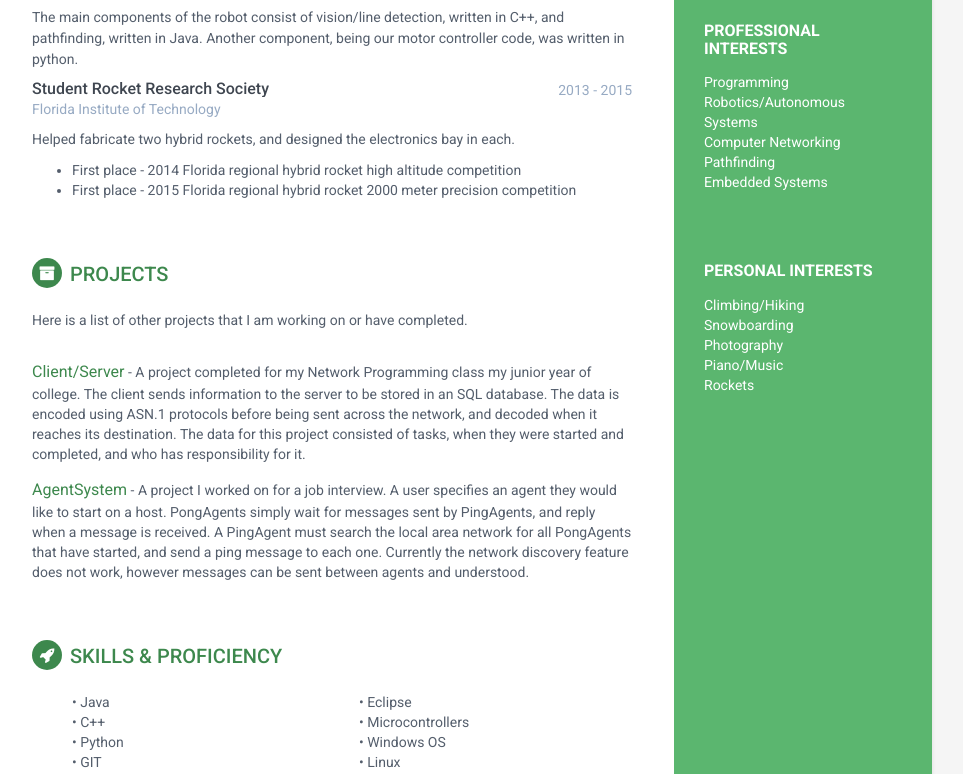
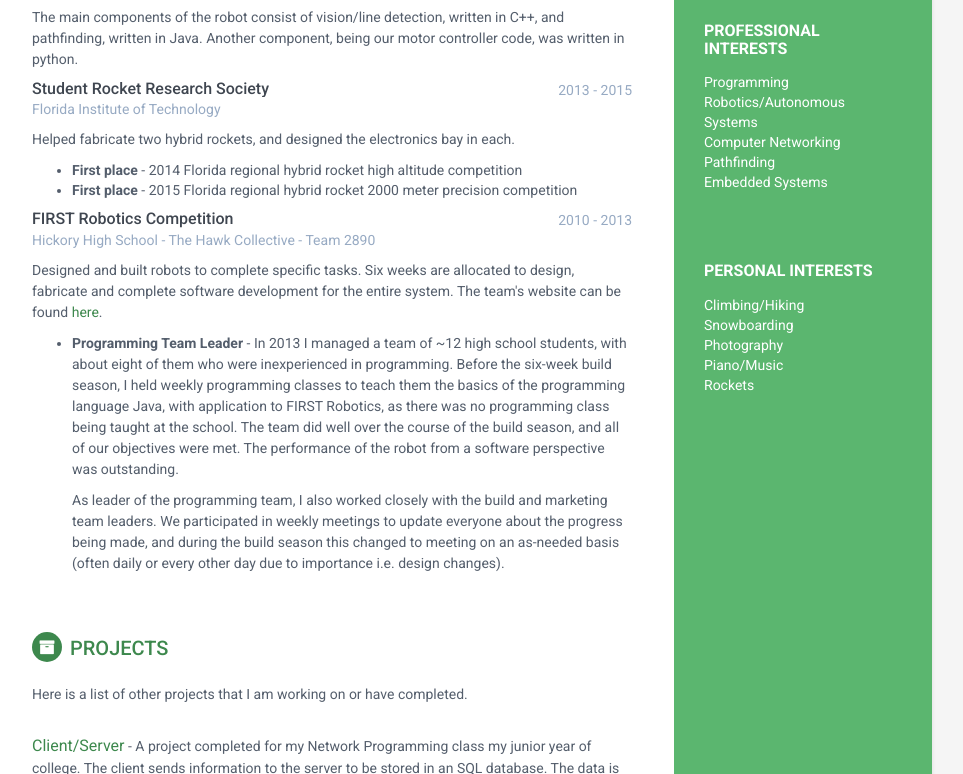
Before and after one commit to ahill2013/ahill2013.github.io, a plain HTML site: page index.html in a window 1280 px wide. Shown: the part 670-1444 px from the top of the page, without its empty margins (188-1151 px from the left). Drawn offline with Linux system fonts and the light colour scheme.

Commit message:
Added FRC

```diff
--- a/index.html
+++ b/index.html
@@ -130,25 +130,31 @@
                     <div class="details">
                         <p>Helped fabricate two hybrid rockets, and designed the electronics bay in each.</p>
                         <ul style="list-style-type:disc">
-                            <li>First place - 2014 Florida regional hybrid rocket high altitude competition</li>
-                            <li>First place - 2015 Florida regional hybrid rocket 2000 meter precision competition</li>
+                            <li><b>First place</b> - 2014 Florida regional hybrid rocket high altitude competition</li>
+                            <li><b>First place</b> - 2015 Florida regional hybrid rocket 2000 meter precision competition</li>
                         </ul>
 
                     </div><!--//details-->
                 </div><!--//item-->
 
-<!--                <div class="item">
+                <div class="item">
                     <div class="meta">
                         <div class="upper-row">
-                            <h3 class="job-title">UI Developer</h3>
-                            <div class="time">2012 - 2014</div>
+                            <h3 class="job-title">FIRST Robotics Competition</h3>
+                            <div class="time">2010 - 2013</div>
                         </div><!--//upper-row-->
-<!--                        <div class="company">Amazon, London</div>
+                        <div class="company">Hickory High School - The Hawk Collective - Team 2890</div>
                     </div><!--//meta-->
-<!--                    <div class="details">
-                        <p>Describe your role here lorem ipsum dolor sit amet, consectetuer adipiscing elit. Aenean commodo ligula eget dolor. Aenean massa. Cum sociis natoque penatibus et magnis dis parturient montes, nascetur ridiculus mus. Donec quam felis, ultricies nec, pellentesque eu, pretium quis, sem.</p>
+                    <div class="details">
+                        <p>Designed and built robots to complete specific tasks. Six weeks are allocated to design, fabricate and complete software development for the entire system. The team's website can be found <a href="http://hawkcollective2890.com/">here</a>.</p>
+                        <ul style="list-style-type:disc">
+                            <li>
+                                <p><b>Programming Team Leader</b> - In 2013 I managed a team of ~12 high school students, with about eight of them who were inexperienced in programming. Before the six-week build season, I held weekly programming classes to teach them the basics of the programming language Java, with application to FIRST Robotics, as there was no programming class being taught at the school. The team did well over the course of the build season, and all of our objectives were met. The performance of the robot from a software perspective was outstanding.</p>
+                                <p>As leader of the programming team, I also worked closely with the build and marketing team leaders. We participated in weekly meetings to update everyone about the progress being made, and during the build season this changed to meeting on an as-needed basis (often daily or every other day due to importance i.e. design changes).
+                            </li>
+                        </ul>
                     </div><!--//details-->
-<!--                </div><!--//item-->
+                </div><!--//item-->
 
             </section><!--//section-->
 
```
